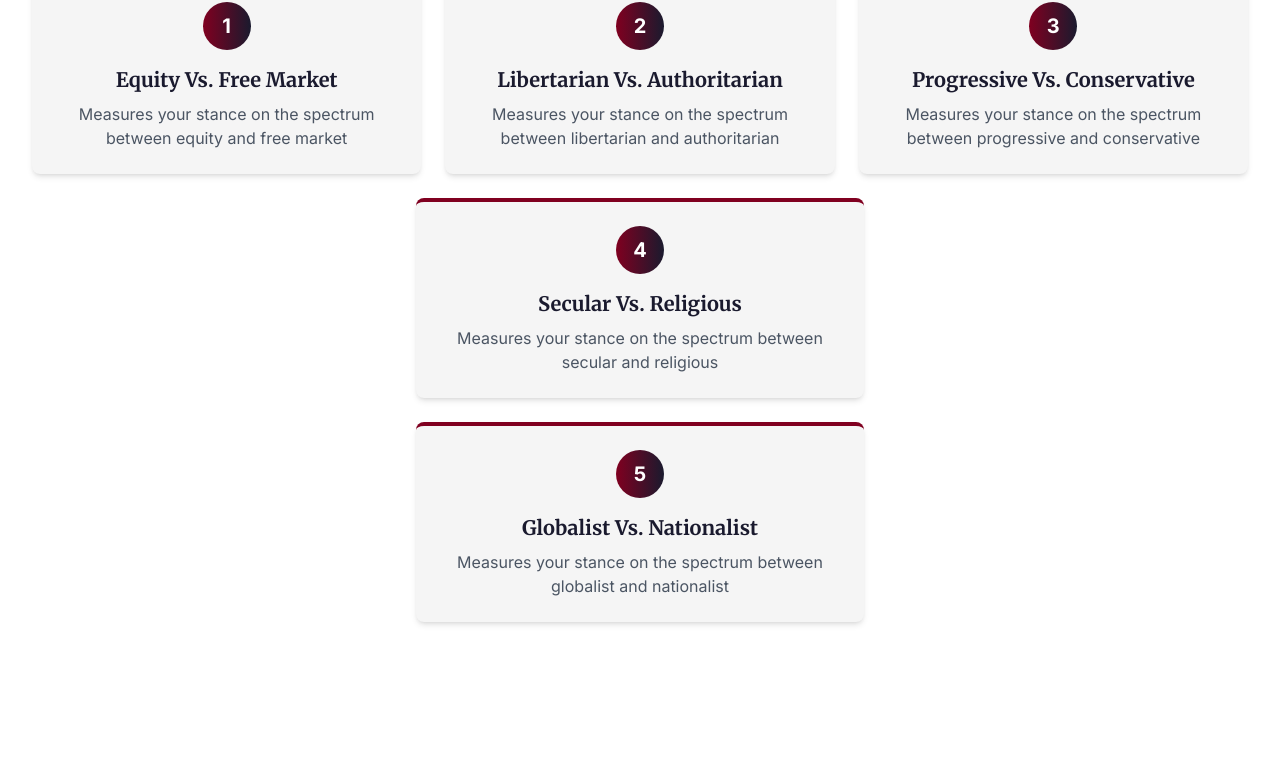
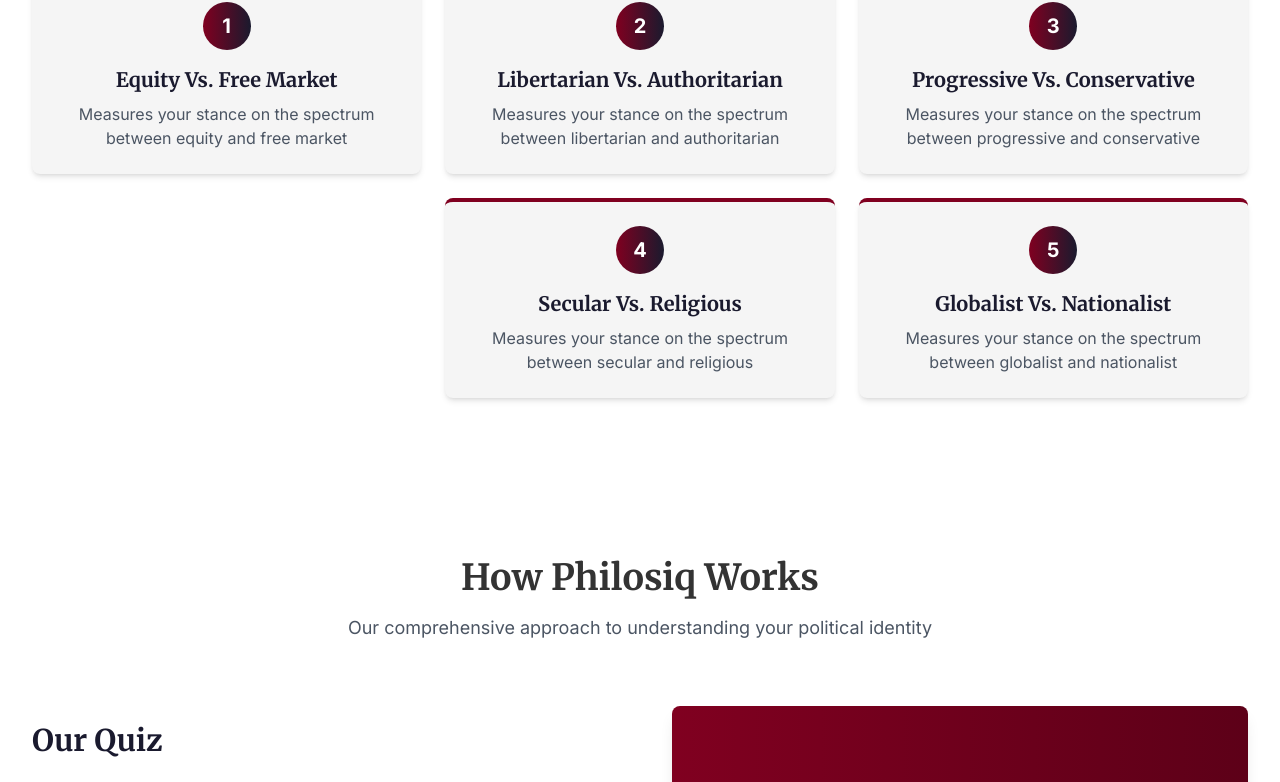
Before and after one commit to uzair-shakeel/philosiq, a Next.js app: page / in a window 1280 px wide. Shown: the part 1498-2280 px from the top of the page. Built offline with nearby package versions, Linux system fonts and the light colour scheme; no server answers.

Commit message:
Update index.jsx

```diff
--- a/src/pages/index.jsx
+++ b/src/pages/index.jsx
@@ -72,18 +72,22 @@ export default function Home() {
                   "Progressive Vs. Conservative",
                   "Secular Vs. Religious",
                   "Globalist Vs. Nationalist",
-                ].map((axis, index, array) => {
-                    const isCenteredRow = index >= 3 && array.length - index <= 2; // boxes 4 & 5
+                ].map((axis, index) => {
+                  const baseClasses =
+                    "bg-neutral-light p-6 rounded-lg shadow-md hover:shadow-lg transition-shadow duration-300 border-t-4 border-primary-maroon flex flex-col items-center text-center";
+
+                  // Special styling for item 4 to center row 2
+                  const gridItemClasses =
+                    index === 3
+                      ? "lg:col-start-2" // Center first item in second row
+                      : "";
+
                   return (
                     <div
                       key={index}
-                        className={`${
-                          isCenteredRow ? "sm:col-span-2 lg:col-span-3 flex justify-center" : ""
-                        }`}
+                      className={`w-full ${gridItemClasses}`}
                     >
-                        <div
-                          className="bg-neutral-light p-6 rounded-lg shadow-md hover:shadow-lg transition-shadow duration-300 border-t-4 border-primary-maroon flex flex-col items-center text-center w-full max-w-md"
-                        >
+                      <div className={baseClasses}>
                         <div className="w-12 h-12 rounded-full bg-gradient-to-r from-primary-maroon to-secondary-darkBlue flex items-center justify-center text-white font-bold text-xl mb-4">
                           {index + 1}
                         </div>
```
Lines whose indentation alone changed are shown as unchanged.
